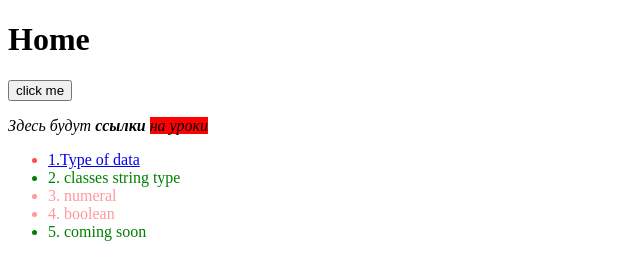
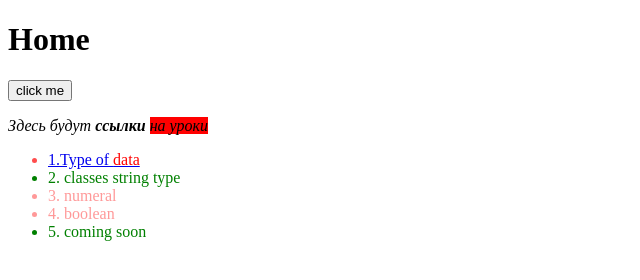
Before and after one commit to ericbloodyax12/just_Js, a plain HTML site: page index.html in a window 1280 px wide. Shown: the full height of the page, 0-640 px from the left. Drawn offline with Linux system fonts and the light colour scheme.

Commit message:
Change the style

```diff
--- a/index.css
+++ b/index.css
@@ -1,7 +1,7 @@
 .name{
 	color: rgb(255, 153, 153);
 }
-#data{color: blue;
+#data{color: red;
 }
 #myId{color: rgb(255, 77, 77);
 }
```
